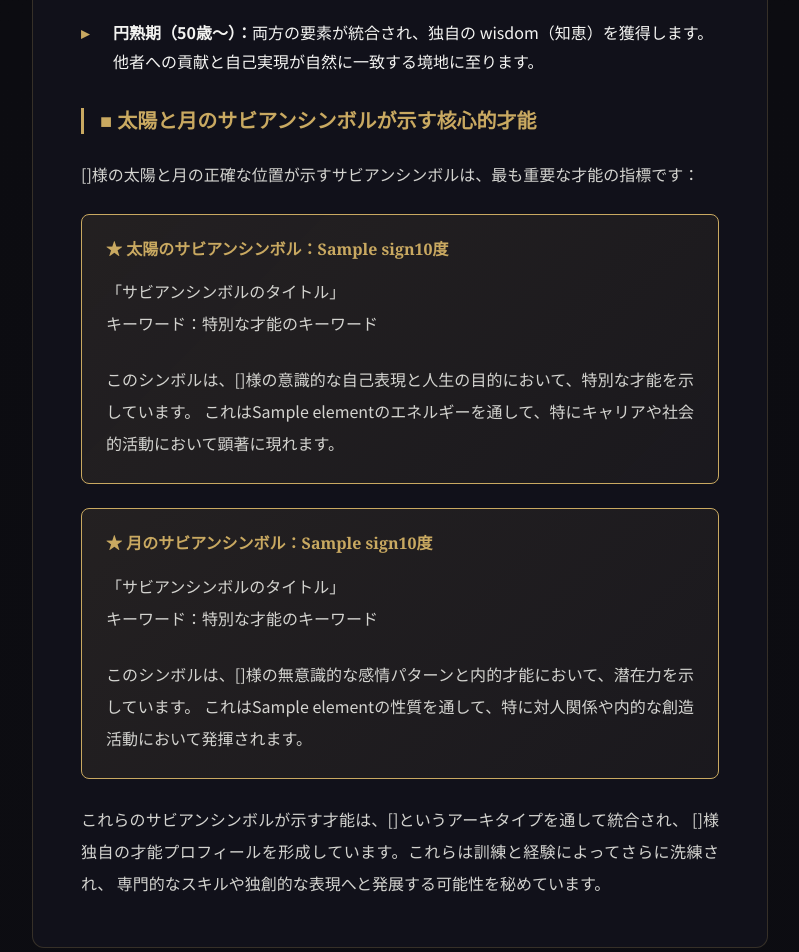
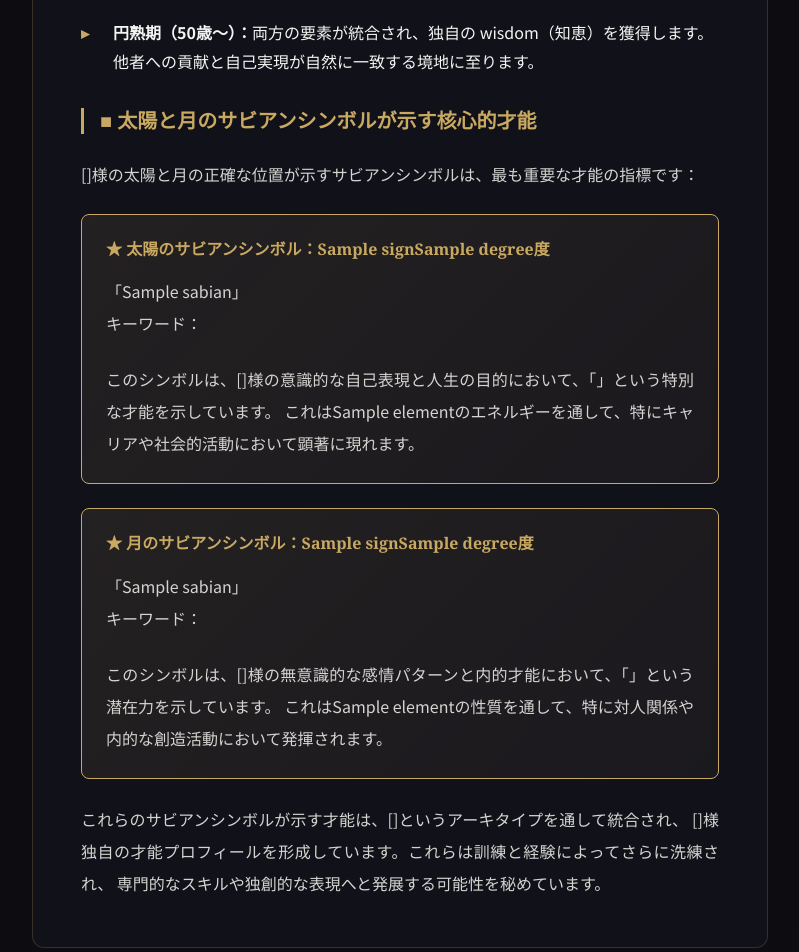
Before and after one commit to francedirectjp-art/astro-medical-system-s, a Flask app: template templates/detailed_report_complete.html in a window 1280 px wide. Shown: the part 3530-4482 px from the top of the page, without its empty margins (240-1039 px from the left). Run offline with Flask 3, Linux system fonts and the light colour scheme; the template is opened without the code that fills it: most values are stand-ins (such as "Sample title", 1, 10 or a date in 2020).

Commit message:
fix: Implement Sabian symbols functionality
- Fixed Sabian symbols JSON file loading with proper path resolution
- Added Sabian symbol data to celestial_data for all planets
- Updated templates to display actual Sabian titles and keywords
- Fixed both summary (Chapter 1) and detailed (Chapter 2) Sabian displays
- Ensured proper fallback for missing Sabian data

```diff
--- a/app.py
+++ b/app.py
@@ -16,10 +16,17 @@
     global SABIAN_SYMBOLS
     if SABIAN_SYMBOLS is None:
         try:
-            with open('sabian_symbols.json', 'r', encoding='utf-8') as f:
+            import os
+            # スクリプトのディレクトリを基準にパスを構築
+            base_dir = os.path.dirname(os.path.abspath(__file__))
+            json_path = os.path.join(base_dir, 'sabian_symbols.json')
+            with open(json_path, 'r', encoding='utf-8') as f:
                 SABIAN_SYMBOLS = json.load(f)
         except FileNotFoundError:
             print("サビアンシンボルファイルが見つかりません")
+            SABIAN_SYMBOLS = []
+        except Exception as e:
+            print(f"サビアンシンボル読み込みエラー: {e}")
             SABIAN_SYMBOLS = []
     return SABIAN_SYMBOLS
 
@@ -984,12 +991,20 @@
             }
             for jp_name, en_name in planet_mapping.items():
                 if jp_name in celestial_positions:
-                    celestial_data[en_name] = {
+                    planet_info = {
                         'sign': celestial_positions[jp_name]['zodiac'],
                         'element': celestial_positions[jp_name]['element'],
                         'degree': celestial_positions[jp_name]['degree_in_sign'],
                         'quality': get_sign_quality(celestial_positions[jp_name]['zodiac'])
                     }
+                    # サビアンシンボルを追加
+                    sabian = get_sabian_for_position(
+                        celestial_positions[jp_name]['zodiac'],
+                        celestial_positions[jp_name]['degree_in_sign']
+                    )
+                    if sabian:
+                        planet_info['sabian'] = sabian
+                    celestial_data[en_name] = planet_info
         except:
             celestial_data = get_default_celestial_data()
     else:
--- a/templates/detailed_report_complete.html
+++ b/templates/detailed_report_complete.html
@@ -198,25 +198,35 @@
                             </p>
 
                             <div class="sabian-box">
-                                <h5 class="sabian-title">★ 太陽のサビアンシンボル：{{ celestial_data.sun.sign }}{{ (celestial_data.sun.degree|round)|int }}度</h5>
+                                <h5 class="sabian-title">★ 太陽のサビアンシンボル：{{ celestial_data.sun.sign }}{{ celestial_data.sun.sabian.degree if celestial_data.sun.sabian else (celestial_data.sun.degree|round)|int }}度</h5>
                                 <p class="sabian-text">
+                                    {% if celestial_data.sun.sabian %}
+                                    「{{ celestial_data.sun.sabian.title }}」<br>
+                                    キーワード：{{ celestial_data.sun.sabian.keyword }}
+                                    {% else %}
                                     「サビアンシンボルのタイトル」<br>
                                     キーワード：特別な才能のキーワード
+                                    {% endif %}
                                 </p>
                                 <p class="content-text">
-                                    このシンボルは、{{ name }}様の意識的な自己表現と人生の目的において、特別な才能を示しています。
+                                    このシンボルは、{{ name }}様の意識的な自己表現と人生の目的において、{% if celestial_data.sun.sabian %}「{{ celestial_data.sun.sabian.keyword }}」という{% endif %}特別な才能を示しています。
                                     これは{{ celestial_data.sun.element }}のエネルギーを通して、特にキャリアや社会的活動において顕著に現れます。
                                 </p>
                             </div>
 
                             <div class="sabian-box">
-                                <h5 class="sabian-title">★ 月のサビアンシンボル：{{ celestial_data.moon.sign }}{{ (celestial_data.moon.degree|round)|int }}度</h5>
+                                <h5 class="sabian-title">★ 月のサビアンシンボル：{{ celestial_data.moon.sign }}{{ celestial_data.moon.sabian.degree if celestial_data.moon.sabian else (celestial_data.moon.degree|round)|int }}度</h5>
                                 <p class="sabian-text">
+                                    {% if celestial_data.moon.sabian %}
+                                    「{{ celestial_data.moon.sabian.title }}」<br>
+                                    キーワード：{{ celestial_data.moon.sabian.keyword }}
+                                    {% else %}
                                     「サビアンシンボルのタイトル」<br>
                                     キーワード：特別な才能のキーワード
+                                    {% endif %}
                                 </p>
                                 <p class="content-text">
-                                    このシンボルは、{{ name }}様の無意識的な感情パターンと内的才能において、潜在力を示しています。
+                                    このシンボルは、{{ name }}様の無意識的な感情パターンと内的才能において、{% if celestial_data.moon.sabian %}「{{ celestial_data.moon.sabian.keyword }}」という{% endif %}潜在力を示しています。
                                     これは{{ celestial_data.moon.element }}の性質を通して、特に対人関係や内的な創造活動において発揮されます。
                                 </p>
                             </div>
@@ -291,8 +301,12 @@
                                         <div class="sabian-box">
                                             <h6 class="sabian-title">★ サビアンシンボルが示す特別な才能：</h6>
                                             <p class="sabian-text">
-                                                {{ planet_data.sign }}{{ (planet_data.degree|round)|int }}度のサビアンシンボルは、
-                                                {{ planet_names[planet_key] }}が司る領域において、特別な才能を示しています。
+                                                {{ planet_data.sign }}{{ planet_data.sabian.degree if planet_data.sabian else (planet_data.degree|round)|int }}度のサビアンシンボル
+                                                {% if planet_data.sabian %}
+                                                「{{ planet_data.sabian.title }}」<br>
+                                                キーワード：{{ planet_data.sabian.keyword }}<br>
+                                                {% endif %}
+                                                {{ planet_names[planet_key] }}が司る領域において、{% if planet_data.sabian %}「{{ planet_data.sabian.keyword }}」という{% endif %}特別な才能を示しています。
                                             </p>
                                             <p class="content-text">
                                                 これは{% if planet_data.element == '火' %}直感的で創造的な{% elif planet_data.element == '地' %}実践的で具体的な{% elif planet_data.element == '風' %}知的で革新的な{% else %}感受性豊かで洞察力のある{% endif %}方法で発揮され、以下のような具体的な能力として現れます：
```
Also changed, not shown: 2 other files.
